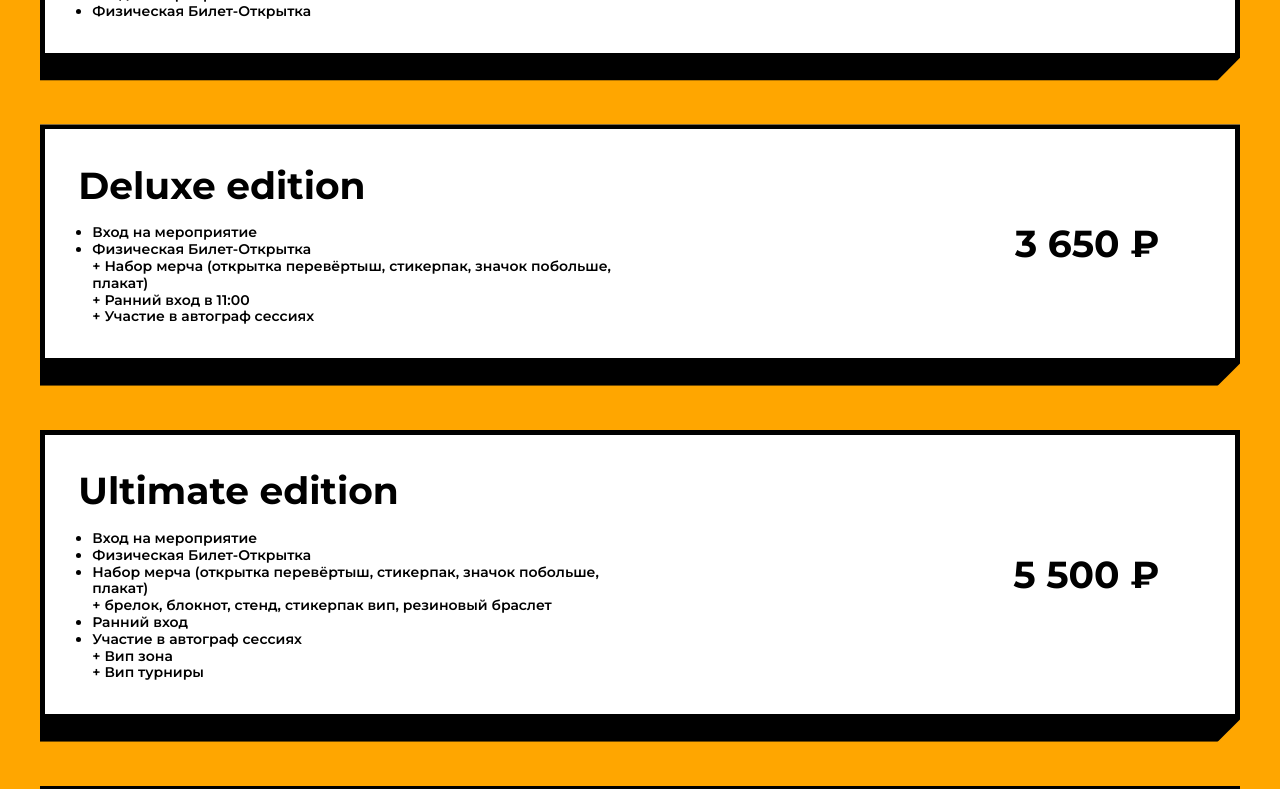
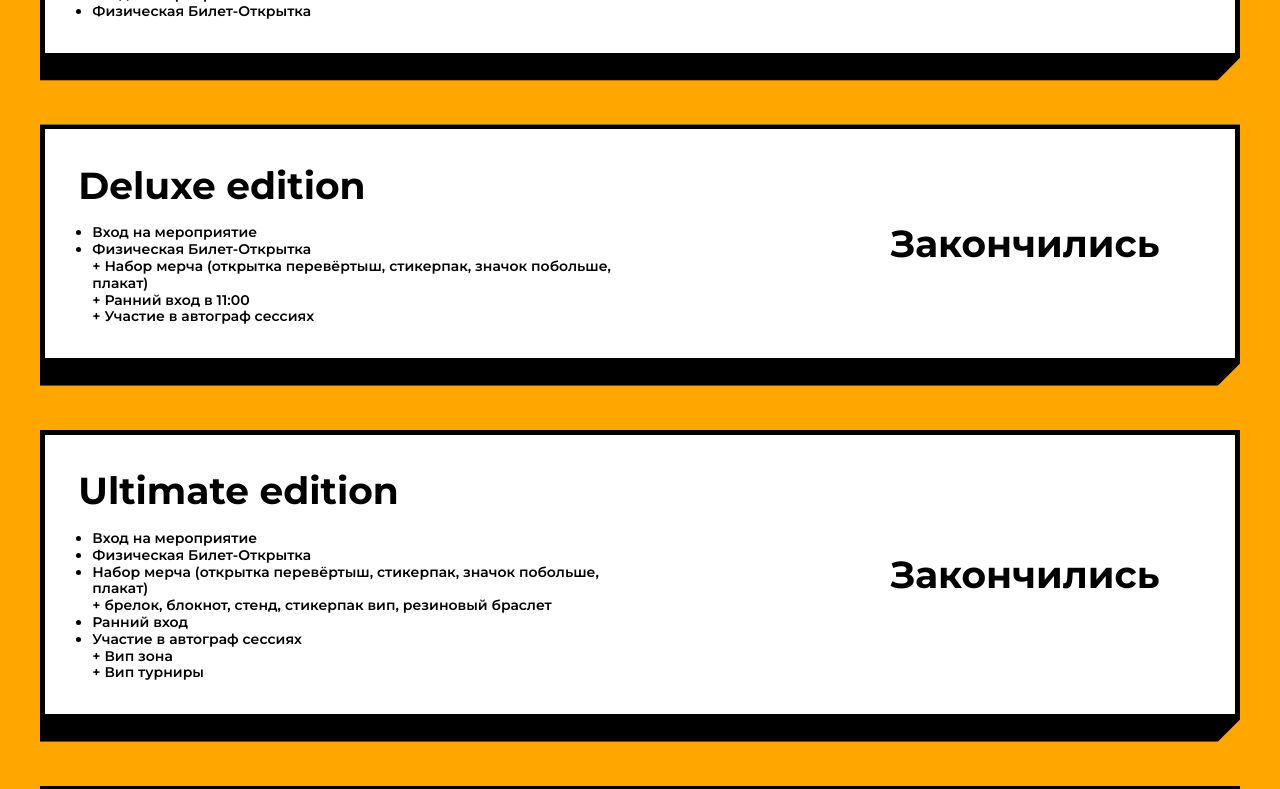
Before and after one commit to MixelTeWork/indiecon, a SvelteKit app: page /tickets in a window 1280 px wide. Shown: the part 1140-1929 px from the top of the page. Built offline with nearby package versions, Linux system fonts and the light colour scheme; no server answers.

Commit message:
update tickets

```diff
--- a/src/routes/tickets/Tickets.svelte
+++ b/src/routes/tickets/Tickets.svelte
@@ -1,5 +1,12 @@
 <script lang="ts">
-	const tickets = [
+	interface ITicket {
+		name: string;
+		price: string;
+		url: string;
+		features: string[];
+		sold?: boolean;
+	}
+	const tickets: ITicket[] = [
 		{
 			name: "Standard edition",
 			price: "2 500 ₽",
@@ -14,6 +21,7 @@
 				"Вход на мероприятие",
 				"Физическая Билет-Открытка + Набор мерча (открытка перевёртыш, стикерпак, значок побольше, плакат) + Ранний вход в 11:00 + Участие в автограф сессиях",
 			],
+			sold: true,
 		},
 		{
 			name: "Ultimate edition",
@@ -26,6 +34,7 @@
 				"Ранний вход",
 				"Участие в автограф сессиях + Вип зона + Вип турниры",
 			],
+			sold: true,
 		},
 		{
 			name: "Спонсор",
@@ -41,6 +50,7 @@
 				"Вип зона",
 				"Вип турниры + Контент для спонсоров на сцене",
 			],
+			sold: true,
 		},
 		{
 			name: "2.0 K",
@@ -62,13 +72,24 @@
 
 <section>
 	{#each tickets as ticket (ticket.name)}
-		<!-- eslint-disable-next-line svelte/no-navigation-without-resolve -->
-		<a class="borderedCard ticket" href={ticket.url} target="_blank">
+		{#if ticket.sold}
+			<div class="borderedCard ticket">
+				{@render Ticket(ticket)}
+			</div>
+		{:else}
+			<a class="borderedCard ticket" href={ticket.url} target="_blank" rel="external">
+				{@render Ticket(ticket)}
+			</a>
+		{/if}
+	{/each}
+</section>
+
+{#snippet Ticket(ticket: ITicket)}
 	<h3 class="ticket__name">{ticket.name}</h3>
 	<ul class="ticket__features">
 		{#each ticket.features as feature, i (i)}
 			{#if feature.includes("+")}
-					{const parts = feature.split("+")}
+				{@const parts = feature.split("+")}
 				<li>
 					<div>{parts[0]}</div>
 					<ul>
@@ -82,10 +103,14 @@
 			{/if}
 		{/each}
 	</ul>
-			<div class="ticket__price">{ticket.price}</div>
-		</a>
-	{/each}
-</section>
+	<div class="ticket__price">
+		{#if ticket.sold}
+			<span>Закон&shy;чились</span>
+		{:else}
+			{ticket.price}
+		{/if}
+	</div>
+{/snippet}
 
 <style>
 	section {
@@ -137,6 +162,7 @@
 	.ticket__price {
 		grid-area: price;
 		margin-right: clamp(0.0625rem, -1.1125rem + 4.7vw, 3rem);
+		text-align: right;
 	}
 
 	ul {
```
Lines whose indentation alone changed are shown as unchanged.
